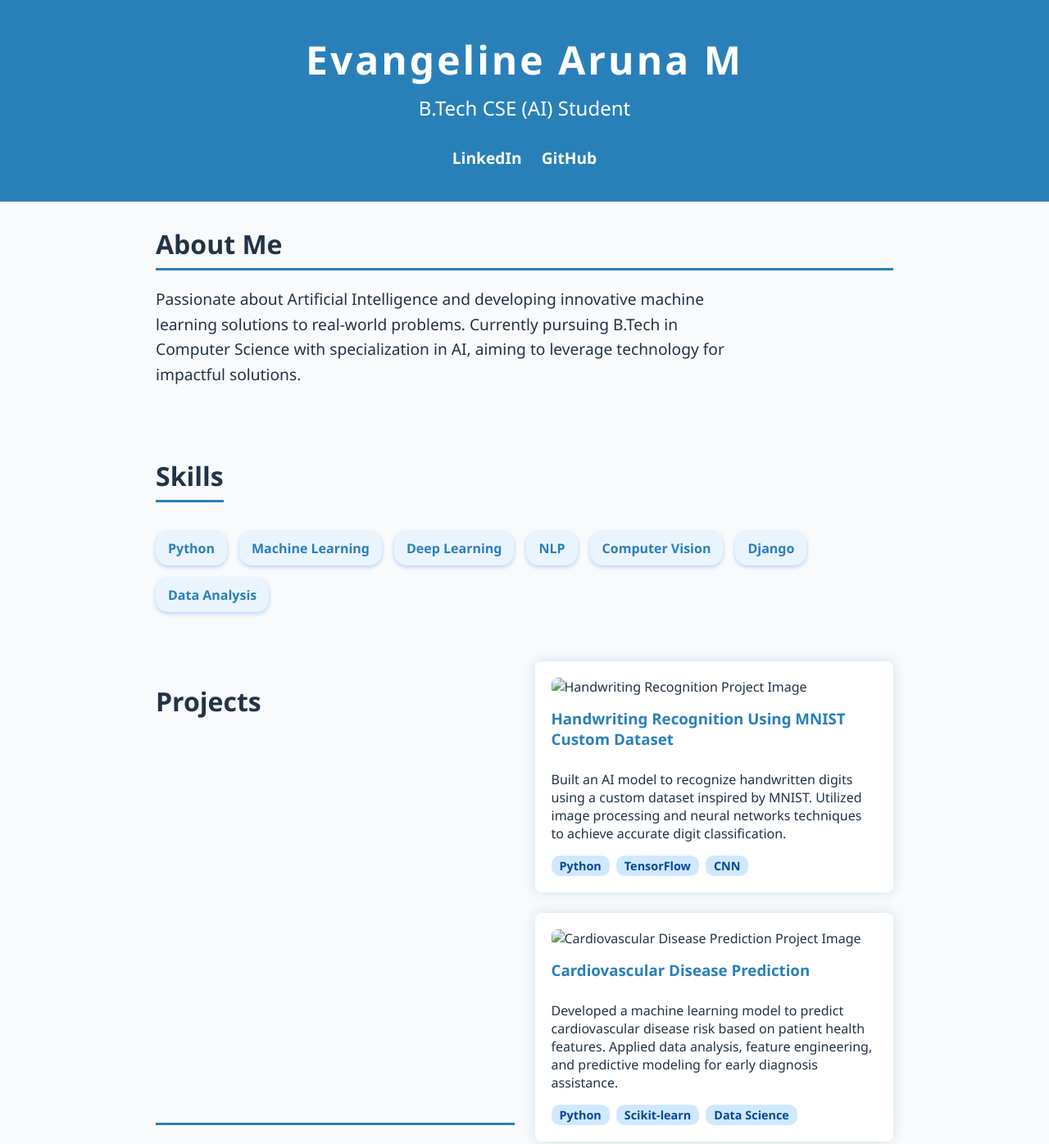
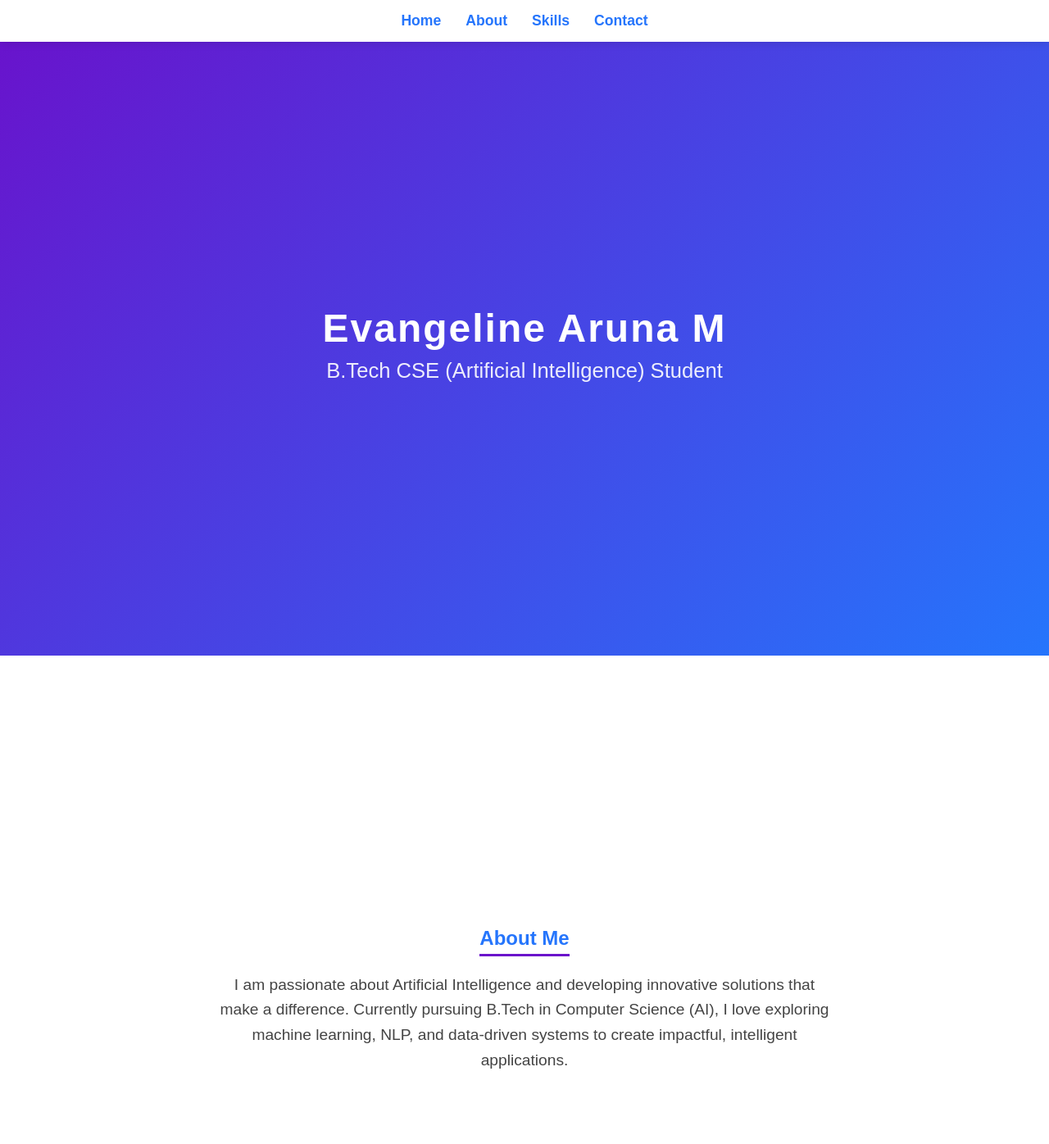
Before and after one commit to Evangeline2005/evangeline_portfolio, a plain HTML site: page index.html in a window 1280 px wide. Shown: the top 1396 px of the page at 82% size. Drawn offline with Linux system fonts and the light colour scheme.

Commit message:
Updated portfolio design and layout

```diff
--- a/index.html
+++ b/index.html
@@ -5,143 +5,193 @@
   <meta name="viewport" content="width=device-width, initial-scale=1" />
   <title>Evangeline Aruna M - Portfolio</title>
   <style>
+    * {
+      margin: 0;
+      padding: 0;
+      box-sizing: border-box;
+      scroll-behavior: smooth;
+    }
+
     body {
-      font-family: 'Segoe UI', Tahoma, Geneva, Verdana, sans-serif;
-      margin: 0;
-      background-color: #f9fafb;
-      color: #223344;
+      font-family: "Poppins", sans-serif;
+      background-color: #f7f9fc;
+      color: #222;
     }
-    header {
-      background: #2980b9;
+
+    nav {
+      position: fixed;
+      width: 100%;
+      top: 0;
+      left: 0;
+      background: white;
+      box-shadow: 0 2px 10px rgba(0,0,0,0.1);
+      z-index: 1000;
+      display: flex;
+      justify-content: center;
+      gap: 30px;
+      padding: 15px;
+    }
+
+    nav a {
+      text-decoration: none;
+      color: #2575fc;
+      font-weight: 600;
+      font-size: 1.1em;
+      transition: color 0.3s ease;
+    }
+
+    nav a:hover {
+      color: #6a11cb;
+    }
+
+    section {
+      min-height: 100vh;
+      display: flex;
+      flex-direction: column;
+      justify-content: center;
+      align-items: center;
+      padding: 100px 20px 60px;
+      text-align: center;
+      animation: fadeIn 1s ease forwards;
+    }
+
+    @keyframes fadeIn {
+      from { opacity: 0; transform: translateY(20px); }
+      to { opacity: 1; transform: translateY(0); }
+    }
+
+    /* Home Section */
+    #home {
+      background: linear-gradient(135deg, #6a11cb, #2575fc);
       color: white;
-      padding: 40px 20px;
-      text-align: center;
     }
-    header h1 {
-      margin: 0;
+
+    #home h1 {
       font-size: 3em;
-      letter-spacing: 3px;
+      letter-spacing: 2px;
     }
-    header h2 {
+
+    #home h2 {
+      font-size: 1.6em;
+      font-weight: 400;
       margin-top: 10px;
-      font-weight: 300;
-      font-size: 1.5em;
+      opacity: 0.9;
     }
-    .container {
-      max-width: 900px;
-      margin: 30px auto;
-      padding: 0 20px;
+
+    /* About Section */
+    #about {
+      background: #ffffff;
     }
-    section {
-      margin-bottom: 60px;
+
+    #about h2, #skills h2, #contact h2 {
+      color: #2575fc;
+      border-bottom: 3px solid #6a11cb;
+      padding-bottom: 5px;
+      margin-bottom: 20px;
     }
-    h2 {
-      border-bottom: 3px solid #2980b9;
-      padding-bottom: 8px;
-      margin-bottom: 20px;
-      font-size: 2em;
+
+    #about p {
+      font-size: 1.2em;
+      line-height: 1.6;
+      max-width: 750px;
+      color: #444;
     }
-    .about p {
-      font-size: 1.2em;
-      max-width: 720px;
-      line-height: 1.6;
+
+    /* Skills Section */
+    #skills {
+      background: #f0f4ff;
     }
-    .skills {
+
+    .skills-container {
       display: flex;
       flex-wrap: wrap;
+      justify-content: center;
       gap: 15px;
+      margin-top: 20px;
     }
+
     .skill {
-      background: #eaf4fd;
-      color: #2980b9;
-      padding: 10px 15px;
-      border-radius: 15px;
+      background: white;
+      color: #2575fc;
+      padding: 12px 20px;
+      border-radius: 25px;
       font-weight: 600;
-      font-size: 1rem;
-      box-shadow: 0 2px 5px #b1d1f8;
+      box-shadow: 0 3px 10px rgba(37,117,252,0.2);
+      transition: transform 0.3s ease;
     }
-    .projects {
-      display: grid;
-      grid-template-columns: repeat(auto-fit,minmax(280px,1fr));
-      gap: 25px;
+
+    .skill:hover {
+      transform: translateY(-5px);
     }
-    .project-card {
-      background: white;
-      padding: 20px;
-      border-radius: 8px;
-      box-shadow: 0 0 15px rgb(41 128 185 / 0.2);
+
+    /* Contact Section */
+    #contact {
+      background: linear-gradient(135deg, #2575fc, #6a11cb);
+      color: white;
+    }
+
+    .contact-links {
       display: flex;
       flex-direction: column;
+      gap: 12px;
+      margin-top: 20px;
     }
-    .project-card img {
-      max-width: 100%;
-      border-radius: 8px;
-      margin-bottom: 15px;
+
+    .contact-links a {
+      color: white;
+      font-weight: 600;
+      font-size: 1.2em;
+      text-decoration: none;
+      transition: opacity 0.3s ease;
     }
-    .project-card h3 {
-      margin: 0 0 10px;
-      color: #2980b9;
+
+    .contact-links a:hover {
+      opacity: 0.8;
     }
-    .tech-badges {
-      margin-top: auto;
-      display: flex;
-      flex-wrap: wrap;
-      gap: 8px;
-    }
-    .badge {
-      background: #d0e8ff;
-      color: #044a91;
-      border-radius: 10px;
-      padding: 3px 10px;
-      font-size: 0.9em;
-      font-weight: 600;
-    }
+
     footer {
-      background: #2980b9;
+      background: #222;
       color: white;
       text-align: center;
       padding: 15px;
+      font-size: 0.95em;
     }
-    .contact-links a {
-      color: white;
-      text-decoration: none;
-      margin: 0 10px;
-      font-weight: 600;
-      font-size: 1.2em;
-    }
-    .contact-links a:hover {
-      text-decoration: underline;
-    }
+
     @media (max-width: 600px) {
-      header h1 {
-        font-size: 2.2em;
-      }
-      section {
-        margin-bottom: 40px;
-      }
+      #home h1 { font-size: 2.2em; }
+      #home h2 { font-size: 1.2em; }
     }
   </style>
 </head>
+
 <body>
+  <nav>
+    <a href="#home">Home</a>
+    <a href="#about">About</a>
+    <a href="#skills">Skills</a>
+    <a href="#contact">Contact</a>
+  </nav>
 
-<header>
-  <h1>Evangeline Aruna M</h1>
-  <h2>B.Tech CSE (AI) Student</h2>
-  <div class="contact-links" style="margin-top:15px;">
-    <a href="https://www.linkedin.com/in/evangelinearuna2/" target="_blank" rel="noopener noreferrer">LinkedIn</a>
-    <a href="https://github.com/your-github" target="_blank" rel="noopener noreferrer">GitHub</a>
-  </div>
-</header>
-
-<div class="container">
-  <section class="about">
-    <h2>About Me</h2>
-    <p>Passionate about Artificial Intelligence and developing innovative machine learning solutions to real-world problems. Currently pursuing B.Tech in Computer Science with specialization in AI, aiming to leverage technology for impactful solutions.</p>
+  <!-- Home Section -->
+  <section id="home">
+    <h1>Evangeline Aruna M</h1>
+    <h2>B.Tech CSE (Artificial Intelligence) Student</h2>
   </section>
 
-  <section class="skills">
+  <!-- About Section -->
+  <section id="about">
+    <h2>About Me</h2>
+    <p>
+      I am passionate about Artificial Intelligence and developing innovative solutions that make a difference.
+      Currently pursuing B.Tech in Computer Science (AI), I love exploring machine learning, NLP, and data-driven systems
+      to create impactful, intelligent applications.
+    </p>
+  </section>
+
+  <!-- Skills Section -->
+  <section id="skills">
     <h2>Skills</h2>
-    <div class="skills">
+    <div class="skills-container">
       <div class="skill">Python</div>
       <div class="skill">Machine Learning</div>
       <div class="skill">Deep Learning</div>
@@ -152,37 +202,19 @@
     </div>
   </section>
 
-  <section class="projects">
-    <h2>Projects</h2>
-    <div class="projects">
-      <div class="project-card">
-        <img src="your-mnist-project-screenshot.png" alt="Handwriting Recognition Project Image" />
-        <h3>Handwriting Recognition Using MNIST Custom Dataset</h3>
-        <p>Built an AI model to recognize handwritten digits using a custom dataset inspired by MNIST. Utilized image processing and neural networks techniques to achieve accurate digit classification.</p>
-        <div class="tech-badges">
-          <span class="badge">Python</span>
-          <span class="badge">TensorFlow</span>
-          <span class="badge">CNN</span>
-        </div>
-      </div>
-
-      <div class="project-card">
-        <img src="your-cardiovascular-project-screenshot.png" alt="Cardiovascular Disease Prediction Project Image" />
-        <h3>Cardiovascular Disease Prediction</h3>
-        <p>Developed a machine learning model to predict cardiovascular disease risk based on patient health features. Applied data analysis, feature engineering, and predictive modeling for early diagnosis assistance.</p>
-        <div class="tech-badges">
-          <span class="badge">Python</span>
-          <span class="badge">Scikit-learn</span>
-          <span class="badge">Data Science</span>
-        </div>
-      </div>
+  <!-- Contact Section -->
+  <section id="contact">
+    <h2>Contact Me</h2>
+    <p>You can reach out to me or connect via the links below:</p>
+    <div class="contact-links">
+      <a href="mailto:evangelinearuna@example.com">📧 Email Me</a>
+      <a href="https://www.linkedin.com/in/evangelinearuna2/" target="_blank">💼 LinkedIn</a>
+      <a href="https://github.com/evangelinearuna2" target="_blank">💻 GitHub</a>
     </div>
   </section>
-</div>
 
-<footer>
-  &copy; 2025 Evangeline Aruna M. All rights reserved.
-</footer>
-
+  <footer>
+    © 2025 Evangeline Aruna M. All rights reserved.
+  </footer>
 </body>
 </html>
```
